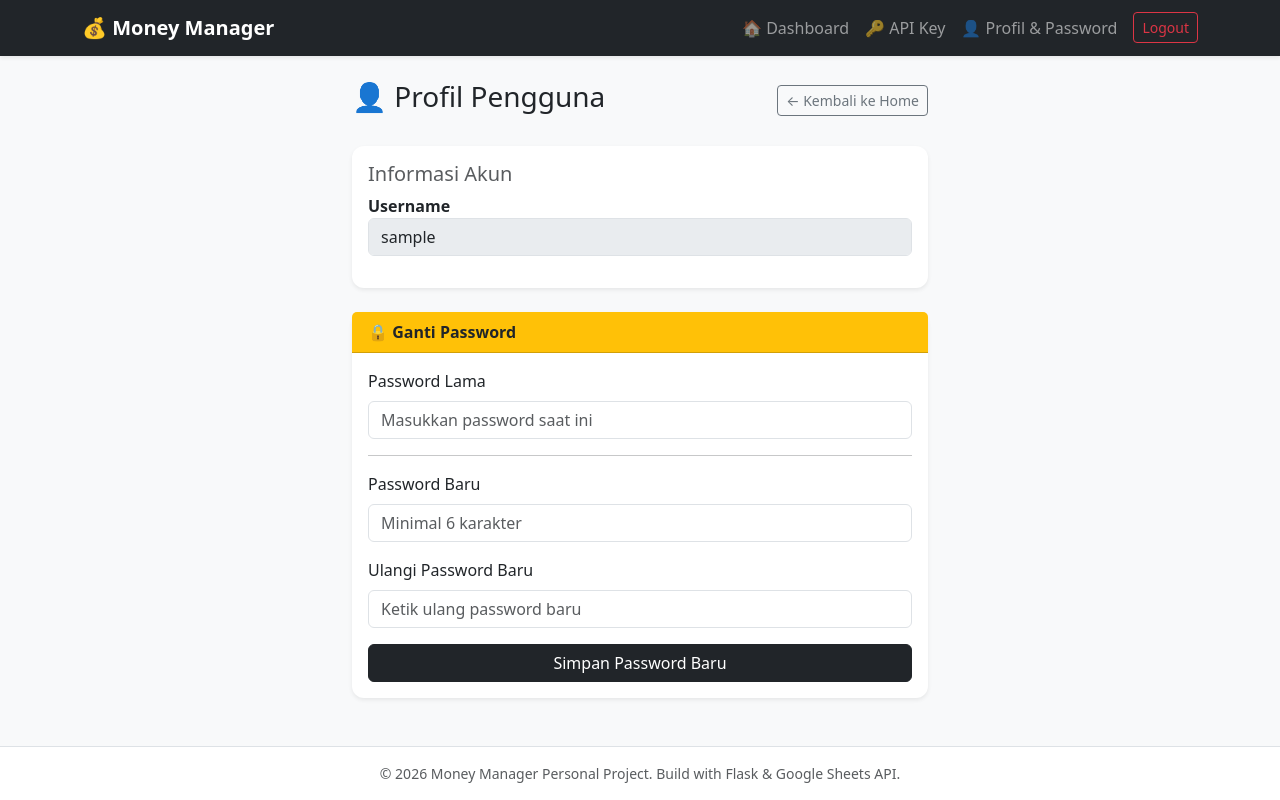
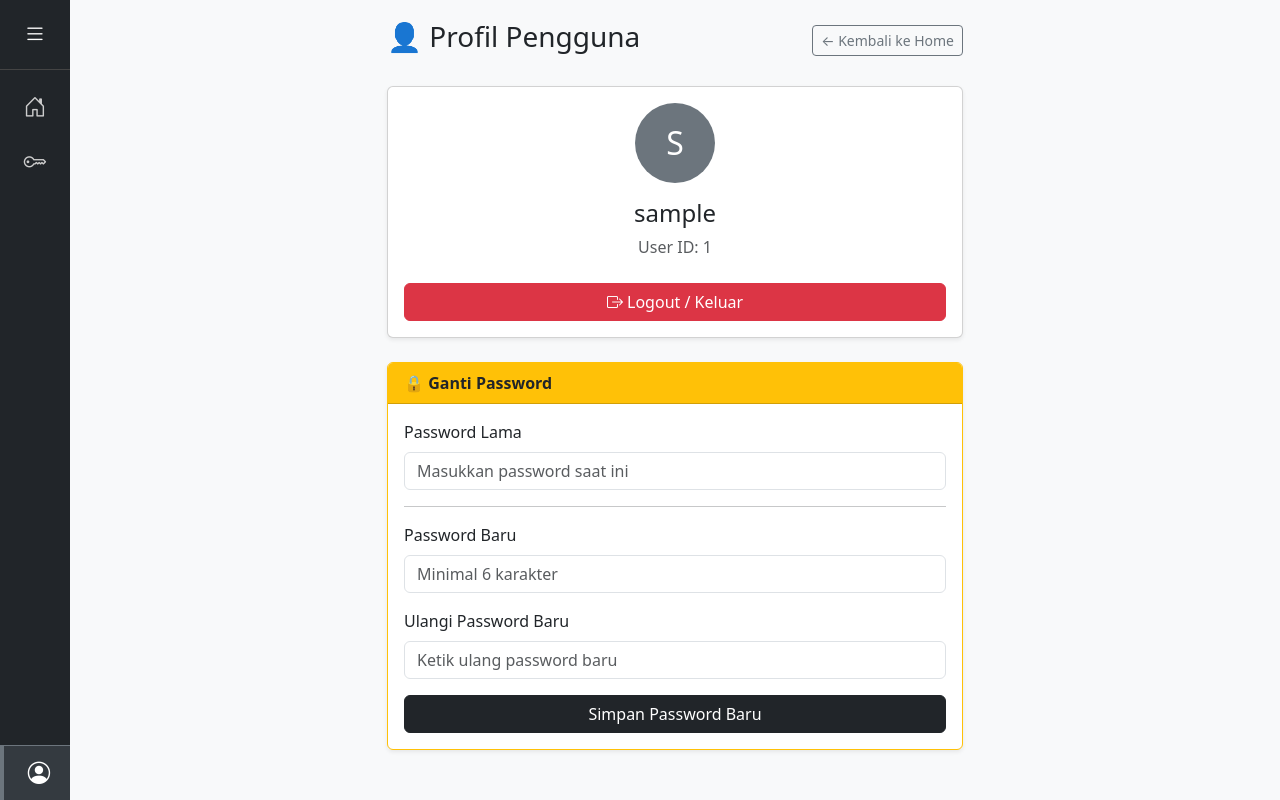
Before and after one commit to esasae023/money-management, a Flask app: page /profile in a window 1280 px wide. Run offline with Flask 3, Linux system fonts and the light colour scheme; the visitor is signed in with stand-in values (Sample User, id 1).

Commit message:
Delete header

```diff
--- a/templates/base.html
+++ b/templates/base.html
@@ -3,74 +3,169 @@
 <head>
     <meta charset="UTF-8">
     <meta name="viewport" content="width=device-width, initial-scale=1.0">
-    <title>Money Manager Pribadi</title>
+    <title>Money Manager</title>
 
     <link href="https://cdn.jsdelivr.net/npm/bootstrap@5.3.0/dist/css/bootstrap.min.css" rel="stylesheet">
-
     <link rel="stylesheet" href="https://cdn.jsdelivr.net/npm/bootstrap-icons@1.10.5/font/bootstrap-icons.css">
-
     <script src="https://cdn.jsdelivr.net/npm/chart.js"></script>
 
     <style>
         body {
             background-color: #f8f9fa;
             min-height: 100vh;
-            display: flex;
-            flex-direction: column;
+            overflow-x: hidden;
         }
+
+        /* --- ANTI FLICKER: PRELOAD --- */
+        /* Matikan animasi saat halaman baru dimuat */
+        body.preload * {
+            transition: none !important;
+        }
+
+        /* --- STYLES DEFAULT (COLLAPSED) --- */
+        /* Default Sidebar: Lebar 70px */
+        .sidebar {
+            height: 100vh;
+            position: fixed;
+            top: 0; left: 0; z-index: 1000;
+            background-color: #212529;
+            width: 70px; /* Default */
+            transition: width 0.3s cubic-bezier(0.25, 0.8, 0.25, 1);
+            overflow-x: hidden;
+            display: flex; flex-direction: column; white-space: nowrap;
+        }
+
+        /* Default Content: Margin 70px */
         .main-content {
-            flex: 1; /* Agar footer selalu di bawah */
+            padding: 20px;
+            margin-bottom: 70px;
+            margin-left: 70px; /* Default */
+            transition: margin-left 0.3s cubic-bezier(0.25, 0.8, 0.25, 1);
         }
-        .hover-effect {
-            transition: transform 0.2s;
+
+        /* Default Teks: Hidden */
+        .sidebar-text {
+            margin-left: 15px; opacity: 0; pointer-events: none;
+            transition: opacity 0.2s ease-in-out;
         }
-        .hover-effect:hover {
-            transform: translateY(-5px);
+
+        /* --- STATE: EXPANDED (Diaktifkan lewat Class di BODY) --- */
+        /* Jika body punya class 'sb-expanded', ubah properti anak-anaknya */
+
+        body.sb-expanded .sidebar {
+            width: 250px;
         }
-        .card {
-            border-radius: 12px;
-            border: none;
+
+        body.sb-expanded .main-content {
+            margin-left: 250px;
+        }
+
+        body.sb-expanded .sidebar-text {
+            opacity: 1; pointer-events: auto; transition-delay: 0.1s;
+        }
+
+        /* --- KOMPONEN LAIN --- */
+        .sidebar a {
+            text-decoration: none; color: #ccc;
+            padding: 15px 20px; display: flex; align-items: center;
+            transition: 0.2s; height: 55px;
+        }
+        .sidebar a:hover, .sidebar a.active {
+            background-color: #343a40; color: white; border-left: 4px solid #0d6efd;
+        }
+        .sidebar i {
+            font-size: 1.4rem; min-width: 30px; text-align: center;
+            display: flex; justify-content: center;
+        }
+        .toggle-btn {
+            background: none; border: none; color: white;
+            font-size: 1.5rem; padding: 15px 20px; cursor: pointer;
+            text-align: left; border-bottom: 1px solid #444;
+            display: flex; align-items: center; height: 70px; margin-bottom: 10px;
+        }
+
+        /* --- MOBILE RESPONSIVE --- */
+        @media (max-width: 767.98px) {
+            .sidebar { display: none !important; }
+            .main-content { margin-left: 0 !important; }
+            body.sb-expanded .main-content { margin-left: 0 !important; } /* Reset override */
+
+            .mobile-bottom-nav {
+                position: fixed; bottom: 0; left: 0; width: 100%;
+                background-color: #ffffff; box-shadow: 0 -2px 10px rgba(0,0,0,0.1);
+                display: flex; justify-content: space-around; align-items: center;
+                height: 65px; z-index: 1050;
+            }
+            .nav-item-mobile {
+                flex: 1; text-align: center; color: #6c757d;
+                text-decoration: none; font-size: 0.75rem;
+                display: flex; flex-direction: column; align-items: center; justify-content: center;
+            }
+            .nav-item-mobile i { font-size: 1.3rem; margin-bottom: 2px; }
+            .nav-item-mobile.active { color: #0d6efd; font-weight: bold; }
+        }
+
+        /* Desktop: Sembunyikan bottom nav */
+        @media (min-width: 768px) {
+            .mobile-bottom-nav { display: none !important; }
         }
     </style>
 </head>
-<body>
 
-    <nav class="navbar navbar-expand-lg navbar-dark bg-dark shadow-sm">
-        <div class="container">
-            <a class="navbar-brand fw-bold" href="{{ url_for('home') }}">
-                💰 Money Manager
-            </a>
-            <button class="navbar-toggler" type="button" data-bs-toggle="collapse" data-bs-target="#navbarNav">
-                <span class="navbar-toggler-icon"></span>
-            </button>
+<body class="preload">
 
-            <div class="collapse navbar-collapse" id="navbarNav">
-                <ul class="navbar-nav ms-auto">
-                    {% if current_user.is_authenticated %}
-                        <li class="nav-item">
-                            <a class="nav-link" href="{{ url_for('home') }}">🏠 Dashboard</a>
-                        </li>
-                        <li class="nav-item">
-                            <a class="nav-link" href="{{ url_for('settings_global') }}">🔑 API Key</a>
-                        </li>
-                        <li class="nav-item">
-                            <a class="nav-link" href="{{ url_for('profile') }}">👤 Profil & Password</a>
-                        </li>
-                        <li class="nav-item ms-2">
-                            <a class="btn btn-outline-danger btn-sm mt-1" href="{{ url_for('logout') }}">Logout</a>
-                        </li>
-                    {% else %}
-                        <li class="nav-item">
-                            <a class="nav-link" href="{{ url_for('login') }}">Login</a>
-                        </li>
-                    {% endif %}
-                </ul>
-            </div>
-        </div>
+    <script>
+        (function() {
+            // Cek LocalStorage
+            const state = localStorage.getItem('sidebarState');
+            // Jika user sebelumnya expand, langsung pasang class ke body
+            if (state === 'expanded') {
+                document.body.classList.add('sb-expanded');
+            }
+        })();
+    </script>
+
+    {% if current_user.is_authenticated %}
+
+    <div id="sidebar" class="sidebar">
+        <button class="toggle-btn" onclick="toggleSidebar()">
+            <i class="bi bi-list"></i>
+            <span class="sidebar-text fw-bold">Money Mgr</span>
+        </button>
+
+        <a href="{{ url_for('home') }}" class="{{ 'active' if request.endpoint == 'home' else '' }}">
+            <i class="bi bi-house-door"></i>
+            <span class="sidebar-text">Dashboard</span>
+        </a>
+
+        <a href="{{ url_for('settings_global') }}" class="{{ 'active' if request.endpoint == 'settings_global' else '' }}">
+            <i class="bi bi-key"></i>
+            <span class="sidebar-text">API Key</span>
+        </a>
+
+        <div class="flex-grow-1"></div>
+
+        <a href="{{ url_for('profile') }}" class="{{ 'active' if request.endpoint == 'profile' else '' }} border-top border-secondary">
+            <i class="bi bi-person-circle"></i>
+            <span class="sidebar-text">{{ current_user.username }}</span>
+        </a>
+    </div>
+
+    <nav class="mobile-bottom-nav">
+        <a href="{{ url_for('home') }}" class="nav-item-mobile {{ 'active' if request.endpoint == 'home' else '' }}">
+            <i class="bi bi-house-door-fill"></i><span>Home</span>
+        </a>
+        <a href="{{ url_for('settings_global') }}" class="nav-item-mobile {{ 'active' if request.endpoint == 'settings_global' else '' }}">
+            <i class="bi bi-key-fill"></i><span>API Key</span>
+        </a>
+        <a href="{{ url_for('profile') }}" class="nav-item-mobile {{ 'active' if request.endpoint == 'profile' else '' }}">
+            <i class="bi bi-person-circle"></i><span>{{ current_user.username }}</span>
+        </a>
     </nav>
 
-    <div class="main-content container mt-4">
+    {% endif %}
 
+    <div class="main-content">
         {% with messages = get_flashed_messages(with_categories=true) %}
             {% if messages %}
                 {% for category, message in messages %}
@@ -85,13 +180,23 @@
         {% block content %}{% endblock %}
     </div>
 
-    <footer class="bg-white text-center py-3 mt-5 border-top text-muted small">
-        <div class="container">
-            &copy; 2026 Money Manager Personal Project.
-            <span class="d-none d-sm-inline">Build with Flask & Google Sheets API.</span>
-        </div>
-    </footer>
+    <script src="https://cdn.jsdelivr.net/npm/bootstrap@5.3.0/dist/js/bootstrap.bundle.min.js"></script>
 
-    <script src="https://cdn.jsdelivr.net/npm/bootstrap@5.3.0/dist/js/bootstrap.bundle.min.js"></script>
+    <script>
+        function toggleSidebar() {
+            // Toggle class langsung di BODY
+            document.body.classList.toggle('sb-expanded');
+
+            // Simpan state
+            const isExpanded = document.body.classList.contains('sb-expanded');
+            localStorage.setItem('sidebarState', isExpanded ? 'expanded' : 'collapsed');
+        }
+
+        // Hapus class 'preload' setelah halaman selesai dirender
+        // Agar animasi transisi bisa jalan saat tombol diklik manual nanti
+        window.addEventListener('load', () => {
+            document.body.classList.remove('preload');
+        });
+    </script>
 </body>
 </html>
--- a/templates/profile.html
+++ b/templates/profile.html
@@ -8,12 +8,18 @@
     </div>
 
     <div class="card mb-4 shadow-sm">
-        <div class="card-body">
-            <h5 class="card-title text-muted">Informasi Akun</h5>
+        <div class="card-body text-center">
             <div class="mb-3">
-                <label class="fw-bold">Username</label>
-                <input type="text" class="form-control" value="{{ current_user.username }}" readonly disabled>
+                <div class="rounded-circle bg-secondary text-white d-flex align-items-center justify-content-center mx-auto" style="width: 80px; height: 80px; font-size: 2rem;">
+                    {{ current_user.username[0] | upper }}
+                </div>
             </div>
+            <h4>{{ current_user.username }}</h4>
+            <p class="text-muted">User ID: {{ current_user.id }}</p>
+
+            <a href="{{ url_for('logout') }}" class="btn btn-danger w-100 mt-2">
+                <i class="bi bi-box-arrow-right"></i> Logout / Keluar
+            </a>
         </div>
     </div>
 
```
